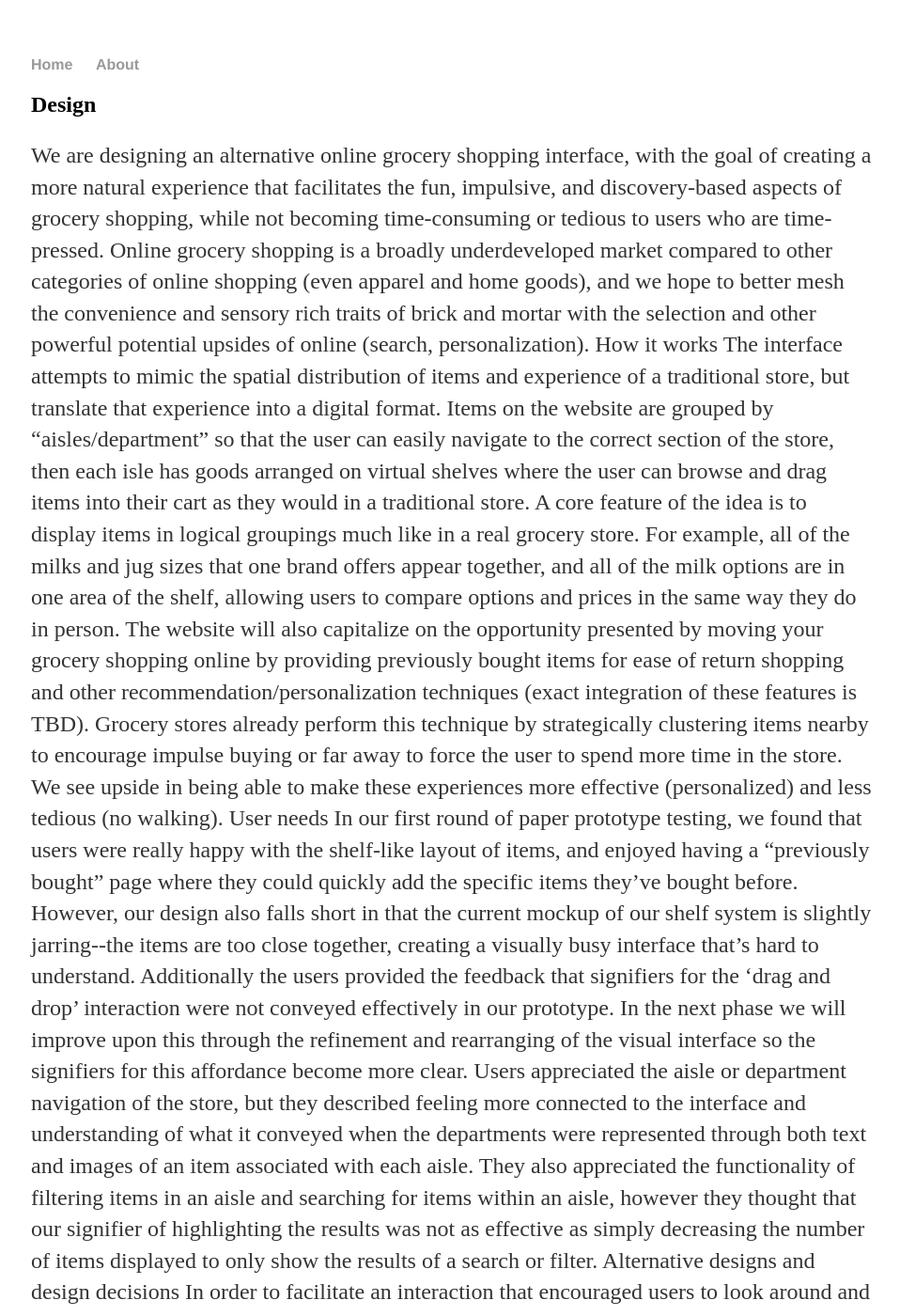
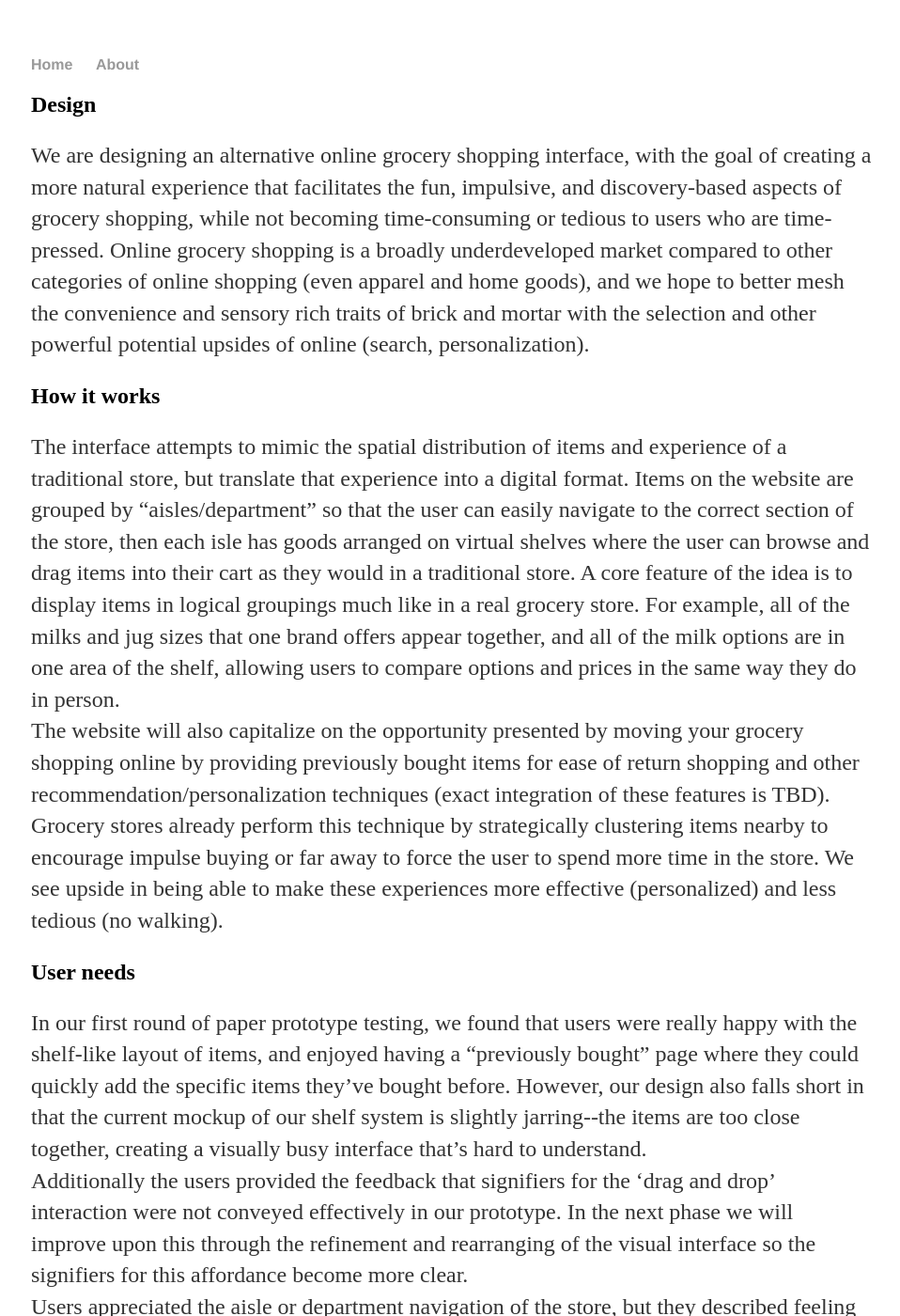
Before and after one commit to lillyosaurus/GroceryStoreUXDesignProject, a Jekyll site: the page built from index.html, in a window 1280 px wide and 1400 px high. Shown: the whole window at 94% size, without its empty margins (159-1117 px from the left). Built offline with Jekyll 4.4.1, drawn with Linux system fonts in a browser that asks for light colours; some of the changed text lies outside the part shown.

Commit message:
Formatted html

```diff
--- a/index.html
+++ b/index.html
@@ -6,27 +6,29 @@ title: UXD FA2020, Wingdings
 	<h2> Design </h2>
 <p>
 We are designing an alternative online grocery shopping interface, with the goal of creating a more natural experience that facilitates the fun, impulsive, and discovery-based aspects of grocery shopping, while not becoming time-consuming or tedious to users who are time-pressed. Online grocery shopping is a broadly underdeveloped market compared to other categories of online shopping (even apparel and home goods), and we hope to better mesh the convenience and sensory rich traits of brick and mortar with the selection and other powerful potential upsides of online (search, personalization).
-
-How it works
-
+	</p>
+	<h2> How it works </h2>
+<p>
 	The interface attempts to mimic the spatial distribution of items and experience of a traditional store, but translate that experience into a digital format. Items on the website are grouped by “aisles/department” so that the user can easily navigate to the correct section of the store, then each isle has goods arranged on virtual shelves where the user can browse and drag items into their cart as they would in a traditional store. A core feature of the idea is to display items in logical groupings much like in a real grocery store. For example, all of the milks and jug sizes that one brand offers appear together, and all of the milk options are in one area of the shelf, allowing users to compare options and prices in the same way they do in person.
-	The website will also capitalize on the opportunity presented by moving your grocery shopping online by providing previously bought items for ease of return shopping and other recommendation/personalization techniques (exact integration of these features is TBD). Grocery stores already perform this technique by strategically clustering items nearby to encourage impulse buying or far away to force the user to spend more time in the store. We see upside in being able to make these experiences more effective (personalized) and less tedious (no walking).
-
-User needs
-
+	<br>The website will also capitalize on the opportunity presented by moving your grocery shopping online by providing previously bought items for ease of return shopping and other recommendation/personalization techniques (exact integration of these features is TBD). Grocery stores already perform this technique by strategically clustering items nearby to encourage impulse buying or far away to force the user to spend more time in the store. We see upside in being able to make these experiences more effective (personalized) and less tedious (no walking).
+	</p>
+	<h2> User needs </h2>
+<p>
 	In our first round of paper prototype testing, we found that users were really happy with the shelf-like layout of items, and enjoyed having a “previously bought” page where they could quickly add the specific items they’ve bought before. However, our design also falls short in that the current mockup of our shelf system is slightly jarring--the items are too close together, creating a visually busy interface that’s hard to understand.
-	Additionally the users provided the feedback that signifiers for the  ‘drag and drop’ interaction were not conveyed effectively in our prototype. In the next phase we will improve upon this through the refinement and rearranging of the visual interface so the signifiers for this affordance become more clear.
-	Users appreciated the aisle or department navigation of the store, but they described feeling more connected to the interface and understanding of what it conveyed when the departments were represented through both text and images of an item associated with each aisle.
-	They also appreciated the functionality of filtering items in an aisle and searching for items within an aisle, however they thought that our signifier of highlighting the results was not as effective as simply decreasing the number of items displayed to only show the results of a search or filter.
-
-Alternative designs and design decisions
+	<br>Additionally the users provided the feedback that signifiers for the  ‘drag and drop’ interaction were not conveyed effectively in our prototype. In the next phase we will improve upon this through the refinement and rearranging of the visual interface so the signifiers for this affordance become more clear.
+	<br>Users appreciated the aisle or department navigation of the store, but they described feeling more connected to the interface and understanding of what it conveyed when the departments were represented through both text and images of an item associated with each aisle.
+	<br>They also appreciated the functionality of filtering items in an aisle and searching for items within an aisle, however they thought that our signifier of highlighting the results was not as effective as simply decreasing the number of items displayed to only show the results of a search or filter.
+	</p>
+	<h2> Alternative designs and design decisions</h2>
+	<p>
 	In order to facilitate an interaction that encouraged users to look around and come across something they might want, we explored several architectures. One alternative option was a decision tree that would walk users through simple choices like cookies, chips, or crackers, and drill down until they found a specific item they liked. The idea was to create a modular experience where people felt comfortable navigating up and down the tree to explore different things, without having to think too hard at any step.
-However, we found that this failed to create the ‘browsing’ experience we were looking for. Users we interviewed expressed that it is a specific item that catches their eye, like Cheez-Its, rather than an abstract category like crackers, so choosing categories felt uncompelling. This reinforces the idea that using the concept of the visual aisle structure is an effective way for people to peruse. In particular, the ability to show many results at once with logical groupings allows items to catch the user’s eye, because they see options as they navigate from one thing on their shopping list to another.
-	We also considered adding a recommended items feature, similar to current online store interfaces. However some of the preliminary designs for this did not integrate well with the “shelving system” interface that we designed. Additionally during user interviews there seemed to be some resentment towards these features of current online store interfaces, although these features are effective at selling items, users expressed feeling tricked into buying recommended items. Thus we decided to leave these features out of our design but leave the possibility open for adding them at a later period if we could find a good integration strategy.
-
-Key insights
-Our surveyed users had diverse shopping habits and preferences, but there were a few shared important points among them. Our main insight was that our users greatly preferred the browsing layout to the search layout, but still wanted some amount of optimized searching in order to get through the shopping experience quickly. We also discovered that users had mixed feelings about a recommended items feature, so we decided to leave the feature out of our current prototype but leave enough room to add it later.
-There were a few affordance and signifier problems with our initial mockup, which we were able to pinpoint and come up with actionable changes to fix. First, the browsing aisle view pages have too many items on them that are too close together, creating a visually busy layout that’s hard for users to read and pay attention to. Second, we learned that users like mousing over items to learn more about them, and that this is an ideal location to put the price, rather than below the item in the shelf layout.
-An additional feature we could add is audio--one of our users commented that they “could hear the muffled conversation around them.” We previously hadn’t considered adding any kind of audio or soundscape to our product, but if done effectively, it could enhance our intended user experience of feeling like you’re in a grocery store.
+<br>However, we found that this failed to create the ‘browsing’ experience we were looking for. Users we interviewed expressed that it is a specific item that catches their eye, like Cheez-Its, rather than an abstract category like crackers, so choosing categories felt uncompelling. This reinforces the idea that using the concept of the visual aisle structure is an effective way for people to peruse. In particular, the ability to show many results at once with logical groupings allows items to catch the user’s eye, because they see options as they navigate from one thing on their shopping list to another.
+	<br>We also considered adding a recommended items feature, similar to current online store interfaces. However some of the preliminary designs for this did not integrate well with the “shelving system” interface that we designed. Additionally during user interviews there seemed to be some resentment towards these features of current online store interfaces, although these features are effective at selling items, users expressed feeling tricked into buying recommended items. Thus we decided to leave these features out of our design but leave the possibility open for adding them at a later period if we could find a good integration strategy.
+	</p>
+	<h2> Key insights </h2>
+<p>
+	Our surveyed users had diverse shopping habits and preferences, but there were a few shared important points among them. Our main insight was that our users greatly preferred the browsing layout to the search layout, but still wanted some amount of optimized searching in order to get through the shopping experience quickly. We also discovered that users had mixed feelings about a recommended items feature, so we decided to leave the feature out of our current prototype but leave enough room to add it later.
+<br>There were a few affordance and signifier problems with our initial mockup, which we were able to pinpoint and come up with actionable changes to fix. First, the browsing aisle view pages have too many items on them that are too close together, creating a visually busy layout that’s hard for users to read and pay attention to. Second, we learned that users like mousing over items to learn more about them, and that this is an ideal location to put the price, rather than below the item in the shelf layout.
+<br>An additional feature we could add is audio--one of our users commented that they “could hear the muffled conversation around them.” We previously hadn’t considered adding any kind of audio or soundscape to our product, but if done effectively, it could enhance our intended user experience of feeling like you’re in a grocery store.
 	</p>
 </div><!-- /.blurb -->
```
